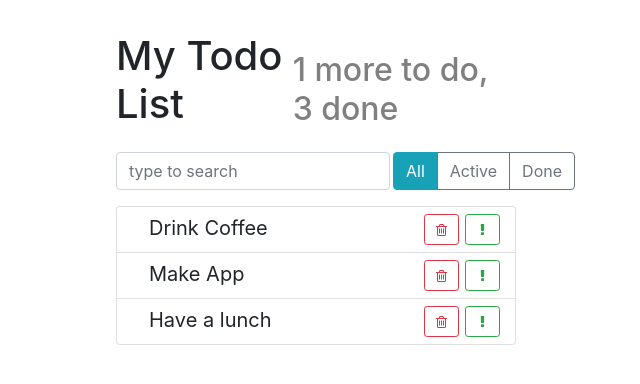
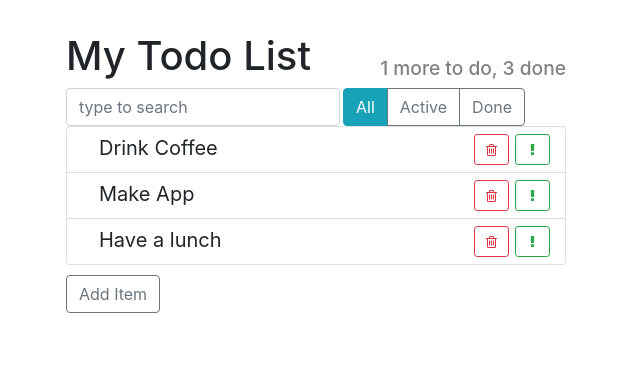
Before and after one commit to tetianasabanina/react-recap, a React app: page / in a window 1280 px wide. Shown: the whole page, without its empty margins (324-964 px from the left). Built offline with nearby package versions, Linux system fonts and the light colour scheme.

Commit message:
Added function Add Item

```diff
--- a/src/components/app-header/app-header.css
+++ b/src/components/app-header/app-header.css
@@ -7,6 +7,6 @@
 }
 
 .app-header h2 {
-    font-size: 1,2rem;
+    font-size: 1.2rem;
     color: grey;
 }
--- a/src/components/app/app.css
+++ b/src/components/app/app.css
@@ -0,0 +1,4 @@
+.todo-app {
+    margin: 2rem auto 0 auto;
+    max-width: 500px;
+}
--- a/src/components/app/app.js
+++ b/src/components/app/app.js
@@ -4,10 +4,13 @@ import AppHeader from '../app-header';
 import TodoList from '../todo-list';
 import SearchPanel from '../search-panel';
 import ItemStatusFilter from '../item-status-filter';
+import ItemAddForm from '../item-add-form';
 
 import './app.css';
 
 export default class App extends Component {
+
+    maxId = 100;
 
     state = {
         todoData : [
@@ -38,6 +41,27 @@ export default class App extends Component {
         });
     };
 
+    addItem = (text) => {
+
+        // generate id
+        const newItem = {
+            label: text,
+            important: false,
+            id: this.maxId++
+        };
+
+        // add element in array
+        this.setState(({todoData}) => {
+            const newArray = [
+                ...todoData,
+                newItem
+            ];
+
+            return {
+                todoData: newArray
+            };
+        });
+    };
     render () {
         return (
             <div className="todo-app">
@@ -52,6 +76,7 @@ export default class App extends Component {
                 <TodoList
                  todos={ this.state.todoData }
                  onDeleted={ this.deleteItem } />
+                <ItemAddForm onItemAdded={this.addItem} />
             </div>
         );
     }
--- /dev/null
+++ b/src/components/item-add-form/index.js
@@ -0,0 +1,3 @@
+import ItemAddForm from './item-add-form';
+
+export default ItemAddForm;
--- /dev/null
+++ b/src/components/item-add-form/item-add-form.css
@@ -0,0 +1,3 @@
+.item-add-form {
+    margin-top: 10px;
+}
--- /dev/null
+++ b/src/components/item-add-form/item-add-form.js
@@ -0,0 +1,19 @@
+import React, {Component} from 'react';
+
+import './item-add-form.css';
+
+class ItemAddForm extends Component {
+    render() {
+        return (
+            <div className="item-add-form">
+                <button type="button"
+                    className="btn btn-outline-secondary"
+                    onClick={() => this.props.onItemAdded('Hello World')}>
+                    Add Item
+                </button>
+            </div>
+        )
+    }
+}
+
+export default ItemAddForm;
--- a/src/index.css
+++ /dev/null
@@ -1,8 +0,0 @@
-.todo-app {
-    margin: 2rem auto 0 auto;
-    max-width: 400px;
-}
-
-.top-panel {
-    margin: 1rem 0;
-}
--- a/src/index.js
+++ b/src/index.js
@@ -3,7 +3,4 @@ import ReactDOM from 'react-dom';
 
 import App from './components/app';
 
-
-import './index.css';
-
 ReactDOM.render(<App />, document.getElementById('root'));
```
